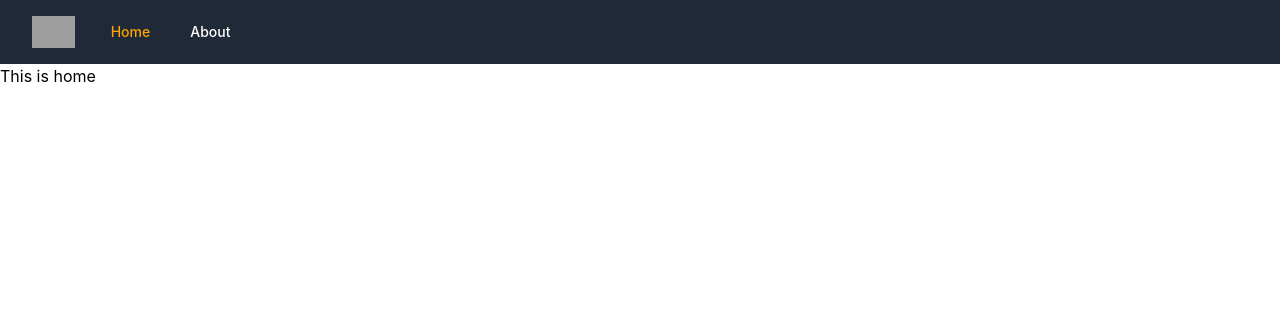
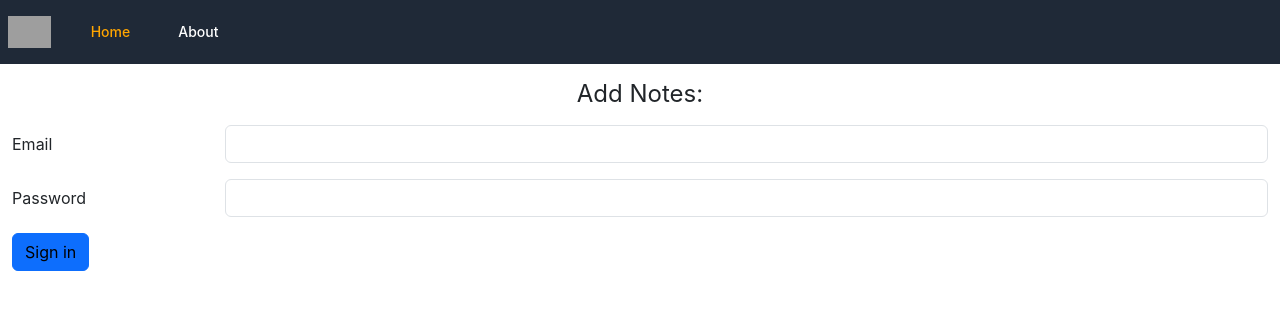
Before and after one commit to Niiischal/React-NoteApplication, a React (Create React App) app in the folder inotes/: page / in a window 1280 px wide. Shown: the top 310 px of the page. Built offline with nearby package versions, Linux system fonts and the light colour scheme; grey boxes are pictures that could not be loaded.

Commit message:
adding form to add the notes

```diff
--- a/inotes/public/index.html
+++ b/inotes/public/index.html
@@ -15,6 +15,8 @@
       user's mobile device or desktop. See https://developers.google.com/web/fundamentals/web-app-manifest/
     -->
     <link rel="manifest" href="%PUBLIC_URL%/manifest.json" />
+    <link href="https://cdn.jsdelivr.net/npm/bootstrap@5.3.0/dist/css/bootstrap.min.css" rel="stylesheet" integrity="sha384-9ndCyUaIbzAi2FUVXJi0CjmCapSmO7SnpJef0486qhLnuZ2cdeRhO02iuK6FUUVM" crossorigin="anonymous">
+  </head>
     <!--
       Notice the use of %PUBLIC_URL% in the tags above.
       It will be replaced with the URL of the `public` folder during the build.
@@ -39,5 +41,6 @@
       To begin the development, run `npm start` or `yarn start`.
       To create a production bundle, use `npm run build` or `yarn build`.
     -->
+    <script src="https://cdn.jsdelivr.net/npm/bootstrap@5.3.0/dist/js/bootstrap.bundle.min.js" integrity="sha384-geWF76RCwLtnZ8qwWowPQNguL3RmwHVBC9FhGdlKrxdiJJigb/j/68SIy3Te4Bkz" crossorigin="anonymous"></script>
   </body>
 </html>
--- a/inotes/src/App.js
+++ b/inotes/src/App.js
@@ -3,10 +3,12 @@ import './App.css';
 import About from './components/About';
 import Home from './components/Home';
 import Navbar from './components/Navbar';
+import NoteState from "./context/notes/NoteState";
 
 function App() {
   return (
     <>
+    <NoteState>
     <Router>
     <Navbar/>
       <Routes>
@@ -14,6 +16,7 @@ function App() {
         <Route exact path="/about" element={<About />} />
       </Routes>
     </Router>
+    </NoteState>
     </>
   );
 }
--- a/inotes/src/components/Home.js
+++ b/inotes/src/components/Home.js
@@ -2,8 +2,23 @@ import React from 'react'
 
 const Home = () => {
   return (
-    <div>
-      <h1>This is home</h1>
+    <div className='container'>
+      <h1 style={{textAlign:"center", fontSize:"1.5rem"}}className="my-3">Add Notes: </h1>
+      <form>
+  <div className="row mb-3">
+    <label for="inputEmail3" className="col-sm-2 col-form-label">Email</label>
+    <div className="col-sm-10">
+      <input type="email" className="form-control" id="inputEmail3"/>
+    </div>
+  </div>
+  <div className="row mb-3">
+    <label for="inputPassword3" className="col-sm-2 col-form-label">Password</label>
+    <div className="col-sm-10">
+      <input type="password" className="form-control" id="inputPassword3"/>
+    </div>
+  </div>
+  <button type="submit" className="btn btn-primary hover:text-white text-black">Sign in</button>
+</form>
     </div>
   )
 }
--- a/inotes/src/context/notes/NoteState.js
+++ b/inotes/src/context/notes/NoteState.js
@@ -5,4 +5,8 @@ const NoteState =  (props)=>{
         <NoteContext.Provider>
             {props.children}
         </NoteContext.Provider>
+    )
 }
+
+
+export default NoteState;
```
